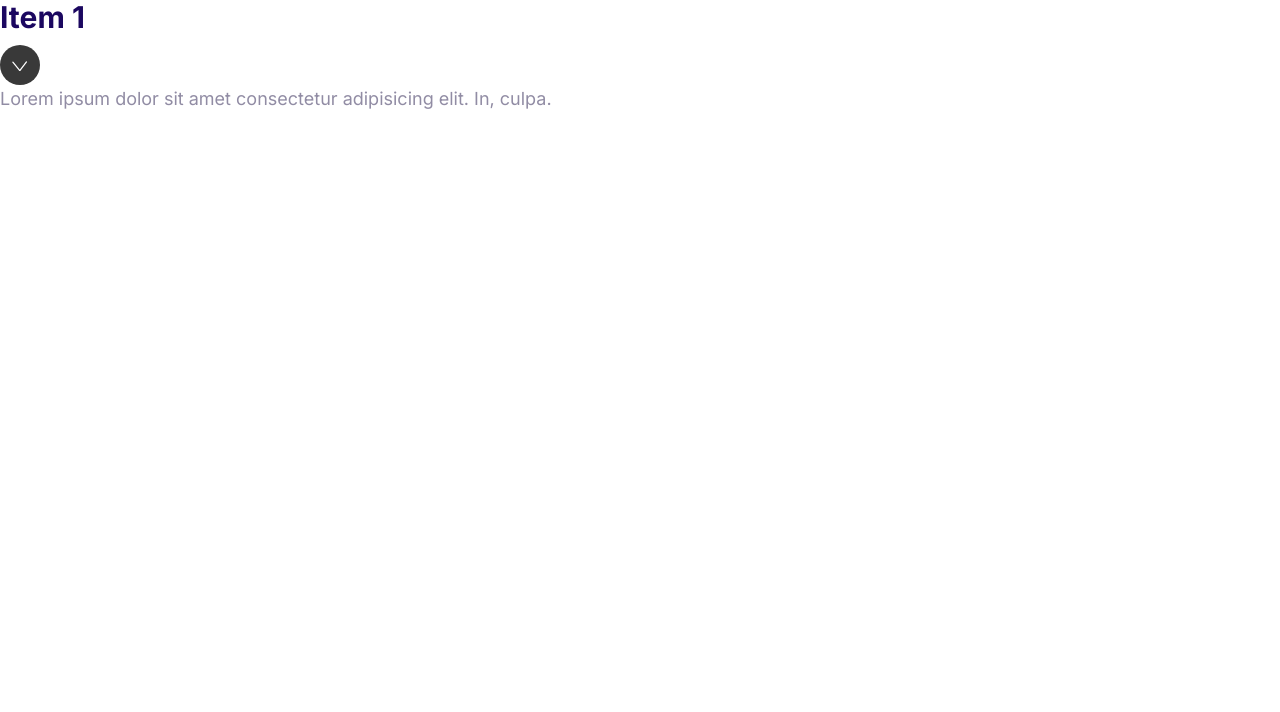
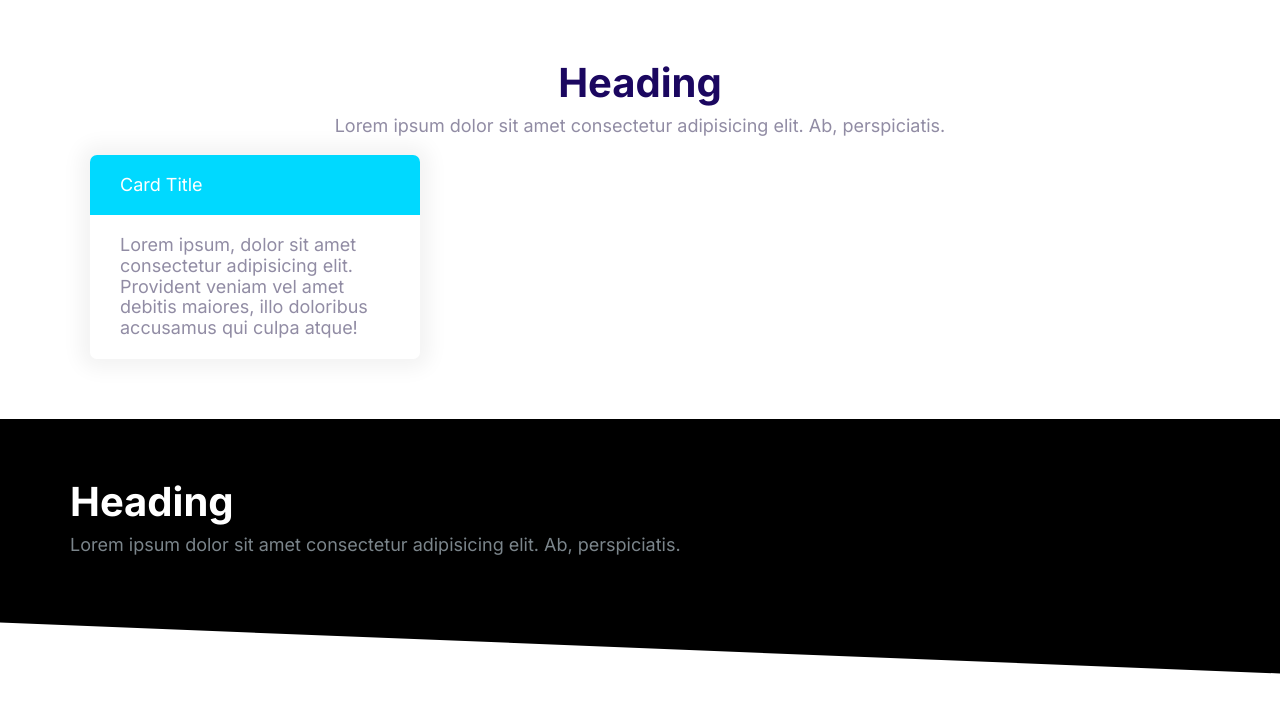
Before and after one commit to Tebogo-star/Moshify, a plain HTML site: page index.html in a window 1280 px wide. Drawn offline with Linux system fonts and the light colour scheme.

Commit message:
Ctreating a block

```diff
--- a/css/styles.css
+++ b/css/styles.css
@@ -481,3 +481,33 @@ a {
   max-height: 100vh;
   opacity: 1;
 }
+/* Blocks */
+.block {
+  --padding-vertical: 6rem;
+  padding: var(--padding-vertical) 2rem;
+}
+.block__heading {
+  margin-top: 0;
+}
+.block__header {
+  text-align: center;
+}
+.block--dark {
+  background: black;
+  color: #7b858b;
+}
+.block--dark .block__heading {
+  color: white;
+}
+.block--skewed-right {
+  clip-path: polygon(0% 0%, 100% 0%, 100% 100%, 0% 80%);
+  padding-bottom: calc(var(--padding-vertical) + 4rem);
+}
+.block--skewed-left {
+  clip-path: polygon(0% 0%, 100% 0%, 100% 80%, 0% 100%);
+  padding-bottom: calc(var(--padding-vertical) + 4rem);
+}
+.container {
+  max-width: 1140px;
+  margin: 0 auto;
+}
--- a/index.html
+++ b/index.html
@@ -15,18 +15,34 @@
     <link rel="stylesheet" href="css/styles.css" />
   </head>
   <body>
-    <div class="collapsible collapsible--expanded">
-      <header>
-        <h2 class="collapsible__heading">Item 1</h2>
-          <svg class="icon icon--white collapsible__chevron">
-            <use xlink:href="images/sprite.svg#chevron"></use>
-          </svg>
-        </span>
+    <section class="block container">
+      <header class="block__header">
+        <h2 class="block__heading">Heading</h2>
+        <p>
+          Lorem ipsum dolor sit amet consectetur adipisicing elit. Ab,
+          perspiciatis.
+        </p>
       </header>
-      <div class="collapsible__content">
-        Lorem ipsum dolor sit amet consectetur adipisicing elit. In, culpa.
+      <div style="width: 30%" padding:4rem>
+        <div class="card card--secondary">
+          <header class="card__header">Card Title</header>
+          <div class="card__body">
+            Lorem ipsum, dolor sit amet consectetur adipisicing elit. Provident
+            veniam vel amet debitis maiores, illo doloribus accusamus qui culpa
+            atque!
+          </div>
+        </div>
       </div>
-    </div>
+    </section>
+    <section class="block block--dark block--skewed-right">
+      <div class="container">
+        <h2 class="block__heading">Heading</h2>
+        <p>
+          Lorem ipsum dolor sit amet consectetur adipisicing elit. Ab,
+          perspiciatis.
+        </p>
+      </div>
+    </section>
     <script src="js/main.js"></script>
   </body>
 </html>
```
Also changed, not shown: components/blocks.html (added, +27 -0 lines).
